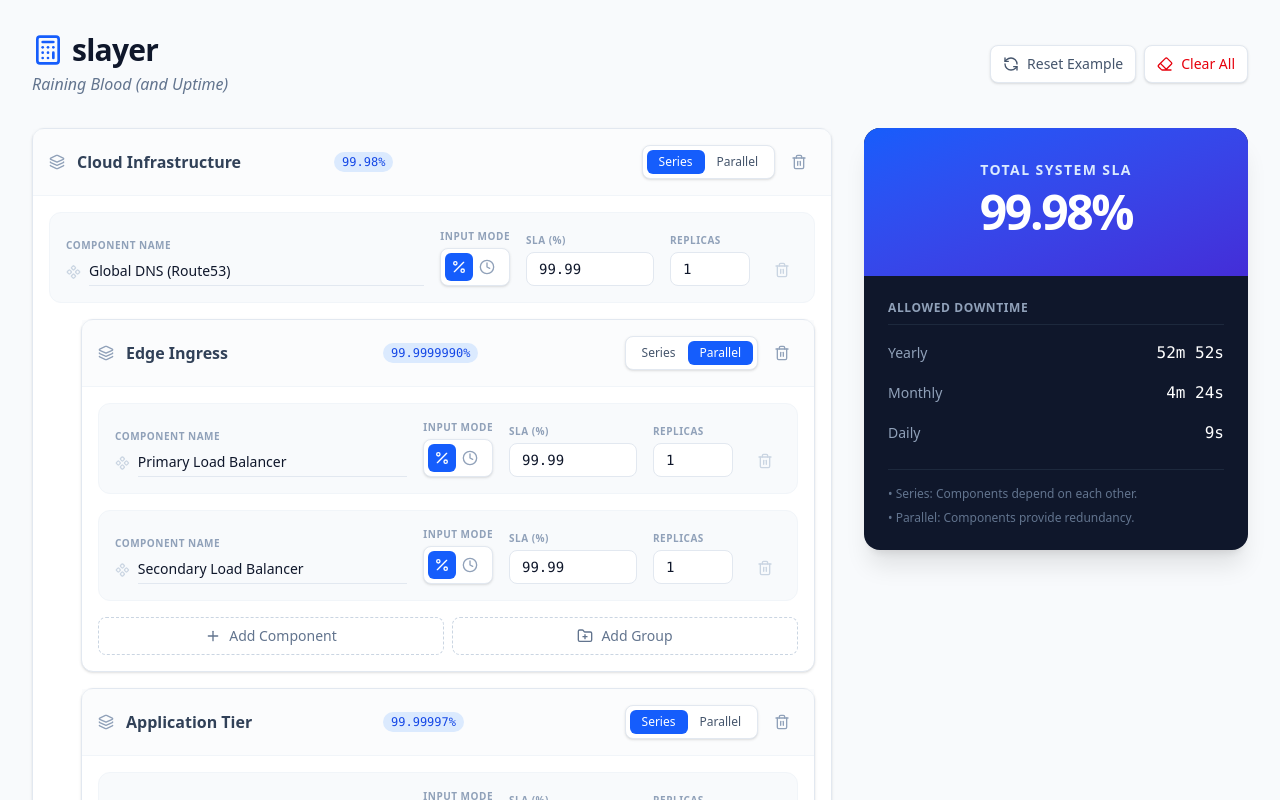
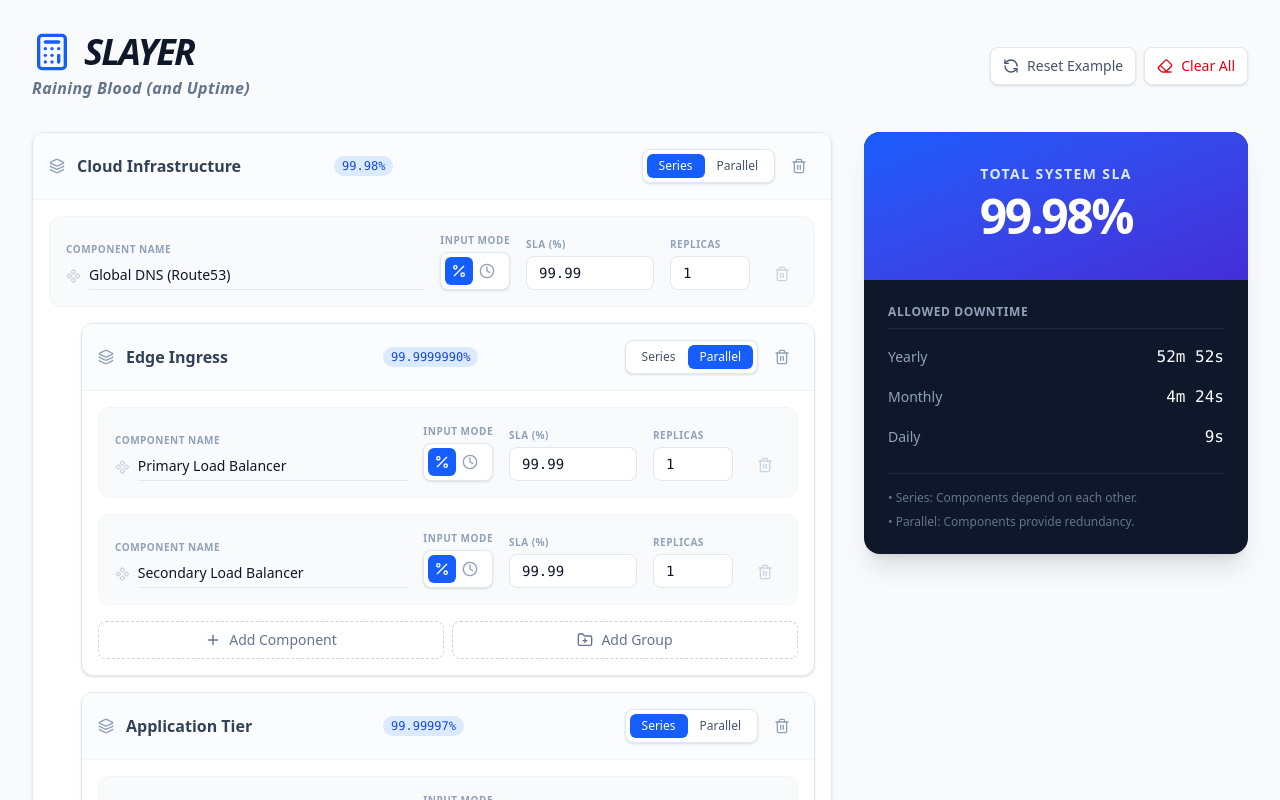
Before and after one commit to mrueg/slayer, a Next.js app: page / in a window 1280 px wide. Shown: the top 800 px of the page. Built offline with nearby package versions, Linux system fonts and the light colour scheme.

Commit message:
ui: remove logo and restore calculator icon

```diff
--- a/src/app/page.tsx
+++ b/src/app/page.tsx
@@ -380,11 +380,11 @@ export default function SLACalculator() {
       <div className="max-w-7xl mx-auto">
         <header className="mb-8 flex flex-col md:flex-row md:items-center justify-between gap-4">
           <div>
-            <h1 className="text-3xl font-bold tracking-tight text-slate-900 flex items-center gap-2">
-              <Calculator className="w-8 h-8 text-blue-600" />
+            <h1 className="text-4xl font-black tracking-tighter text-slate-900 flex items-center gap-3 uppercase italic">
+              <Calculator className="w-10 h-10 text-blue-600" />
               slayer
             </h1>
-            <p className="text-slate-500 mt-1 font-medium italic">Raining Blood (and Uptime)</p>
+            <p className="text-slate-500 mt-1 font-bold italic tracking-wide">Raining Blood (and Uptime)</p>
           </div>
           <div className="flex gap-2">
             <button
```
